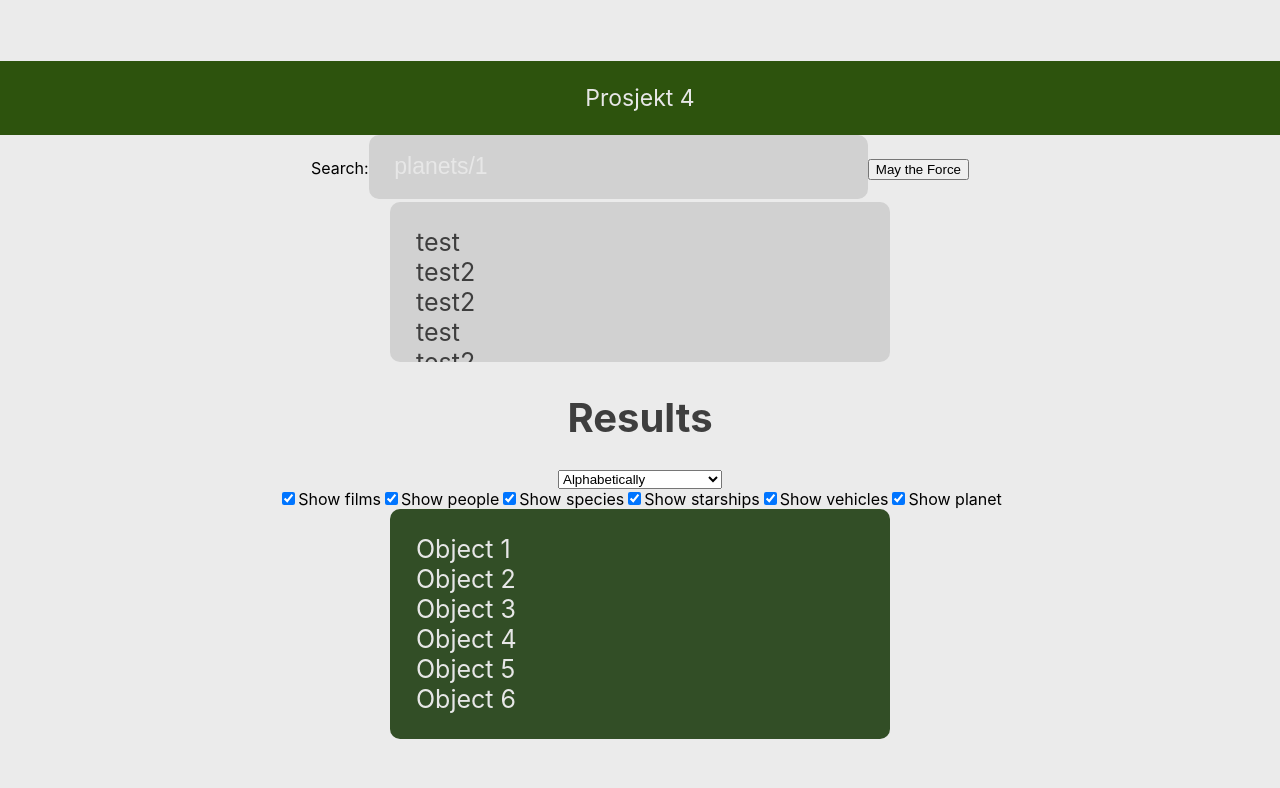
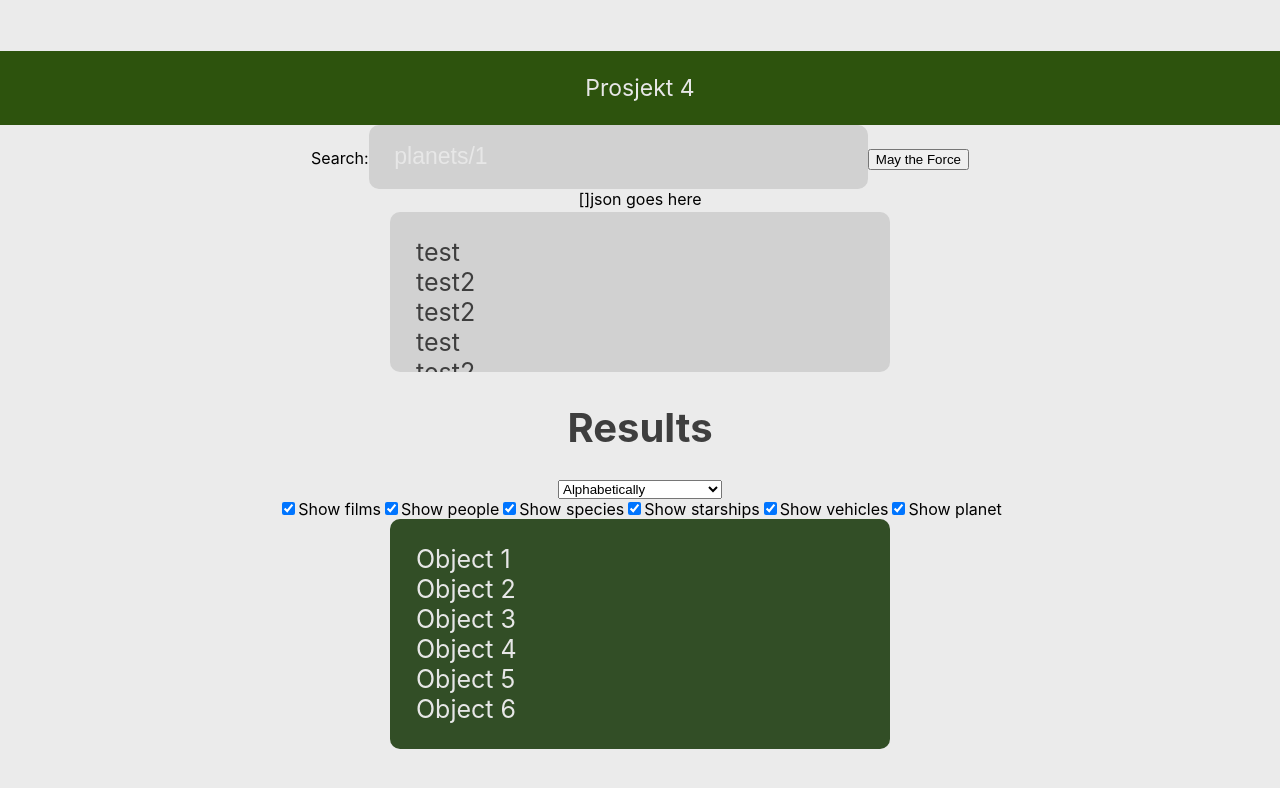
Before and after one commit to FluidSense/webdev-prosjekt4, a React (Create React App) app in the folder projectum-quattuor/: page / in a window 1280 px wide. Shown: the top 788 px of the page. Built offline with nearby package versions, Linux system fonts and the light colour scheme; no server answers.

Commit message:
#3 JSON now displays

```diff
--- a/projectum-quattuor/src/components/Searchbutton.jsx
+++ b/projectum-quattuor/src/components/Searchbutton.jsx
@@ -5,7 +5,7 @@ const APIQuery = 'https://swapi.co/api/';
 class Searchbutton extends Component {
     constructor(props) {
         super(props);
-        this.state = {value: 'planets/1', data: null};
+        this.state = {value: 'planets/1', data: []};
 
         this.handleChange = this.handleChange.bind(this);
         this.handleSubmit = this.handleSubmit.bind(this);
@@ -21,12 +21,16 @@ class Searchbutton extends Component {
         event.preventDefault();
     }
 
+    handleJson(json){
+        return JSON.stringify(this.state.data);
+    }
     /*Lifecycle method that fetches from API*/
     componentDidMount() {
             fetch(APIQuery + this.state.value)
             .then(response => response.json())
             .then(data => this.setState({ data }));
         }
+
 
     render() {
         return (
@@ -38,6 +42,8 @@ class Searchbutton extends Component {
             </label>
             <input type="submit" value="May the Force" />
             </form>
+            {this.handleJson()}
+            json goes here
         </div>
         );
     }
```
